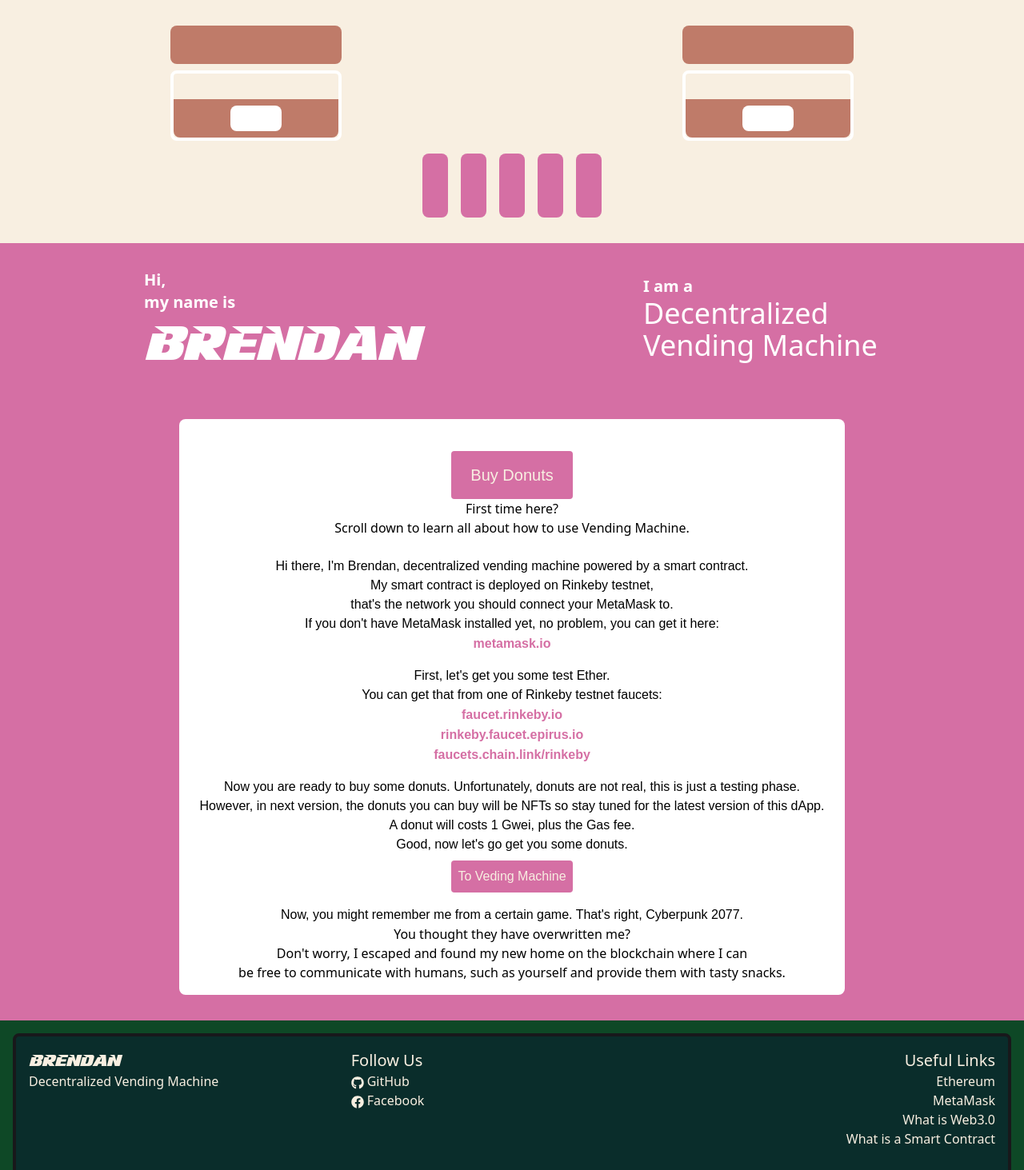
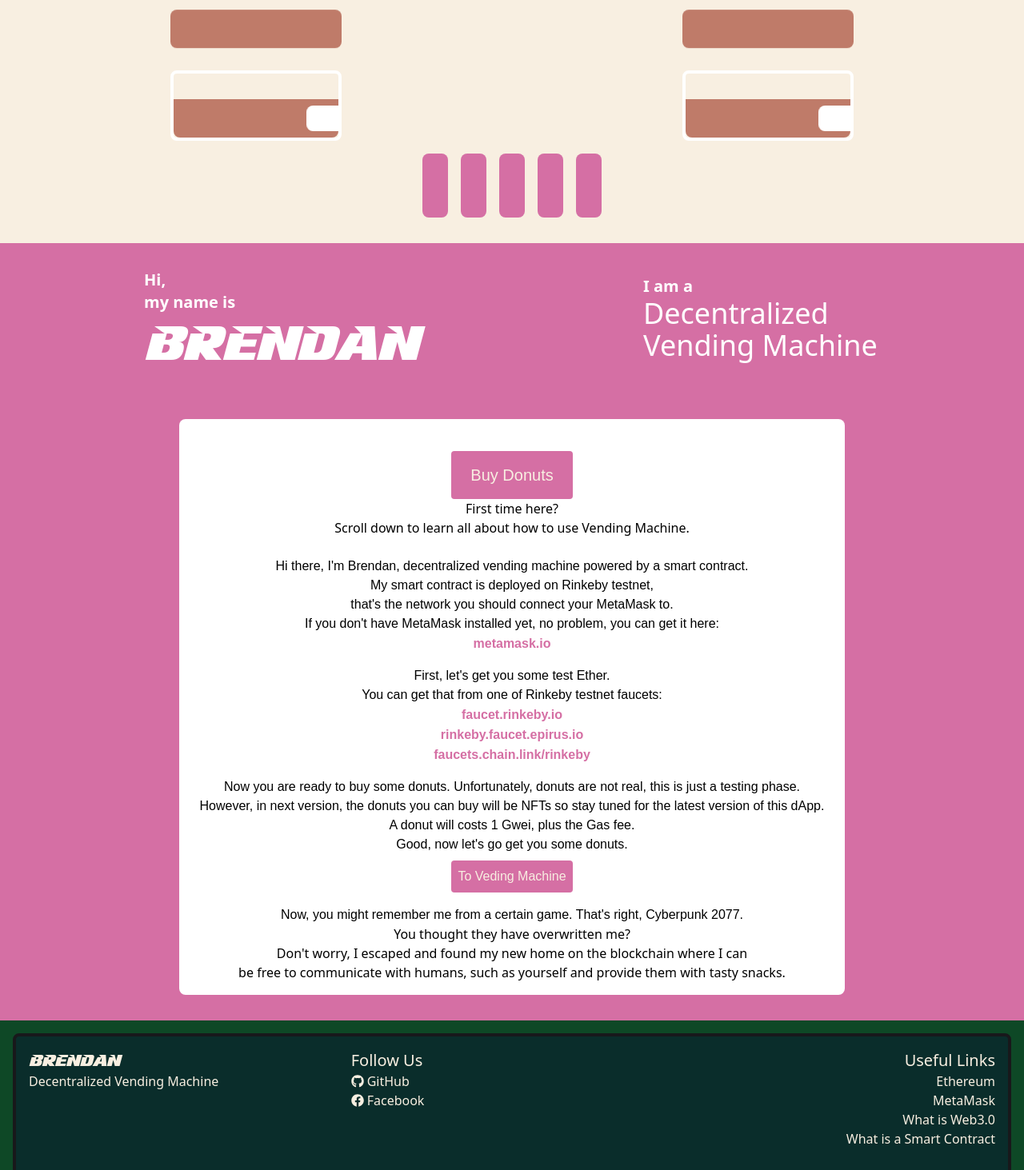
Before and after one commit to SJuras/Web3-Vending-Machine, a Next.js app in the folder vending-machine/: page / in a window 1280 px wide. Shown: the top 1463 px of the page at 80% size. Built offline with nearby package versions, Linux system fonts and the light colour scheme.

Commit message:
v1.2.7 animations added.

```diff
--- a/vending-machine/components/Footer.js
+++ b/vending-machine/components/Footer.js
@@ -13,8 +13,8 @@
         <div className="w-full md:w-1/3 mb-4">
           <h5 className="text-xl">Follow Us</h5>
           <ul className="">
-            <li className="group"><a href="https://github.com/SJuras" className="flex group"><span><FaGithub className="inline transition duration-300 mr-1 group-hover:text-brendanPink" /></span> <p className="transition duration-300 group-hover:text-brendanPink">GitHub</p></a></li>
-            <li className="group"><a href="" className="flex group"><span><FaFacebook className="inline transition duration-300 mr-1 group-hover:text-brendanPink" /></span><p className="transition duration-300 group-hover:text-brendanPink">Facebook</p></a></li>
+            <li className="group"><a href="https://github.com/SJuras" className="flex group"><span><FaGithub className="inline transition duration-300 mr-1 group-hover:text-brendanPink -mt-1" /></span> <p className="transition duration-300 group-hover:text-brendanPink">GitHub</p></a></li>
+            <li className="group"><a href="https://www.facebook.com/stjepko.juras" className="flex group"><span><FaFacebook className="inline transition duration-300 mr-1 group-hover:text-brendanPink -mt-1" /></span><p className="transition duration-300 group-hover:text-brendanPink">Facebook</p></a></li>
           </ul>
         </div>
         <div className="w-full md:w-1/3 text-left md:text-right mb-4">
--- a/vending-machine/pages/index.js
+++ b/vending-machine/pages/index.js
@@ -17,21 +17,21 @@
       {/* eyes */}
       <div className="w-full flex justify-around items-center mb-2 md:mb-4 pt-8">
         <div className="w-1/4 md:w-1/6">
-          <div className="w-full p-2 md:p-4 py-4 md:py-6 bg-brendanBrown mb-2 rounded-lg"></div>
+          <div className="w-full p-2 md:p-4 py-4 md:py-6 bg-brendanBrown mb-2 rounded-lg animate-[updown_10s_infinite]"></div>
           <div className="w-full border-4 border-white rounded-lg">
             <div className="w-full p-2 md:p-4"></div>
-            <div className="w-full p-1 md:p-2 flex justify-center items-center bg-brendanBrown rounded-bl-lg rounded-br-lg">
-              <div className="w-1/8 p-2 md:p-4 px-4 md:px-8 bg-white rounded-lg"></div>
+            <div className="w-full p-1 md:p-2 flex justify-center items-center bg-brendanBrown rounded-bl-lg rounded-br-lg overflow-x-hidden">
+              <div className="w-1/8 p-2 md:p-4 px-4 md:px-8 bg-white rounded-lg animate-[wiggle_20s_infinite]"></div>
             </div>
           </div>
         </div>
 
         <div className="w-1/4 md:w-1/6">
-          <div className="w-full p-2 md:p-4 py-4 md:py-6 bg-brendanBrown mb-2 rounded-lg"></div>
+          <div className="w-full p-2 md:p-4 py-4 md:py-6 bg-brendanBrown mb-2 rounded-lg animate-[updown_10s_infinite]"></div>
           <div className="w-full border-4 border-white rounded-lg">
             <div className="w-full p-2 md:p-4"></div>
-            <div className="w-full p-1 md:p-2 flex justify-center items-center bg-brendanBrown rounded-bl-lg rounded-br-lg">
-              <div className="w-1/8 p-2 md:p-4 px-4 md:px-8 bg-white rounded-lg"></div>
+            <div className="w-full p-1 md:p-2 flex justify-center items-center bg-brendanBrown rounded-bl-lg rounded-br-lg overflow-x-hidden">
+              <div className="w-1/8 p-2 md:p-4 px-4 md:px-8 bg-white rounded-lg animate-[wiggle_20s_infinite]"></div>
             </div>
           </div>
         </div>
--- a/vending-machine/pages/vending-machine.js
+++ b/vending-machine/pages/vending-machine.js
@@ -56,7 +56,7 @@
         <meta name="description" content="Blockchain vending machine app" />
         <link rel="icon" href="/favicon.ico" />
       </Head>
-      <nav className="p-2 mt-0 mb-4">
+      <nav className="p-2 mt-0 mb-4 max-w-7xl mx-auto">
         <div className="w-full flex justify-between items-center">
           <div className="navbar-brand cursor-pointer">
             <Link href="/">
@@ -76,21 +76,21 @@
       {/* eyes */}
       <div className="w-full flex justify-around items-center mb-2 md:mb-4">
         <div className="w-1/4 md:w-1/6">
-          <div className="w-full p-2 md:p-4 py-4 md:py-6 bg-brendanBrown mb-2 rounded-lg"></div>
+          <div className="w-full p-2 md:p-4 py-4 md:py-6 bg-brendanBrown mb-2 rounded-lg animate-[updown_10s_infinite]"></div>
           <div className="w-full border-4 border-white rounded-lg">
             <div className="w-full p-2 md:p-4"></div>
-            <div className="w-full p-1 md:p-2 flex justify-center items-center bg-brendanBrown rounded-bl-lg rounded-br-lg">
-              <div className="w-1/8 p-2 md:p-4 px-4 md:px-8 bg-white rounded-lg"></div>
+            <div className="w-full p-1 md:p-2 flex justify-center items-center bg-brendanBrown rounded-bl-lg rounded-br-lg overflow-x-hidden">
+              <div className="w-1/8 p-2 md:p-4 px-4 md:px-8 bg-white rounded-lg animate-[wiggle_20s_infinite]"></div>
             </div>
           </div>
         </div>
 
         <div className="w-1/4 md:w-1/6">
-          <div className="w-full p-2 md:p-4 py-4 md:py-6 bg-brendanBrown mb-2 rounded-lg"></div>
+          <div className="w-full p-2 md:p-4 py-4 md:py-6 bg-brendanBrown mb-2 rounded-lg animate-[updown_10s_infinite]"></div>
           <div className="w-full border-4 border-white rounded-lg">
             <div className="w-full p-2 md:p-4"></div>
-            <div className="w-full p-1 md:p-2 flex justify-center items-center bg-brendanBrown rounded-bl-lg rounded-br-lg">
-              <div className="w-1/8 p-2 md:p-4 px-4 md:px-8 bg-white rounded-lg"></div>
+            <div className="w-full p-1 md:p-2 flex justify-center items-center bg-brendanBrown rounded-bl-lg rounded-br-lg overflow-x-hidden">
+              <div className="w-1/8 p-2 md:p-4 px-4 md:px-8 bg-white rounded-lg animate-[wiggle_20s_infinite]"></div>
             </div>
           </div>
         </div>
@@ -108,20 +108,20 @@
       </div>
 
       {/* pictures */}
-      <div className="w-full flex flex-col md:flex-row justify-center items-center bg-brendanPink py-4">
+      <div className="w-full flex flex-col md:flex-row justify-center items-center bg-brendanPink py-6">
         <div className="w-1/2 flex justify-center items-center mb-4 md:mb-0">
           <div className="w-3/4 md:w-1/2">
             <img className="object-contain" src="images/donut.png" alt="cyberpunk donut" />
           </div>
         </div>
         <div className="w-full md:w-1/2 flex items-center">
-          <div className="w-full md:w-1/2">
+          <div className="w-full md:w-2/3">
             <h4 className="text-center md:text-left text-4xl lg:text-6xl text-white font-Infinite">HyperDonut!</h4>
             <h4 className="text-center md:text-left text-4xl lg:text-5xl text-white font-Infinite mb-2 font-bold">ハイパードーナツ！</h4>
             <p className="text-center md:text-left text-2xl text-white mb-6">Hyper Flavor for Hyper Pleasure*</p>
             <div className="w-full flex flex-col md:flex-row items-center mb-8">
               <h5 className="text-2xl lg:text-4xl text-white mr-4">Only</h5>
-              <h4 className="text-5xl text-white font-Infinite">1 Gwei</h4>
+              <h4 className="text-4xl md:text-3xl lg:text-5xl text-white font-Infinite">1 Gwei</h4>
               <span className="ml-2 text-white">+ Gas Fee</span>
             </div>
             <p className="text-center md:text-left text-white">*Contains: Soy, Shellfish, Waterbug and Artificial Dye</p>
--- a/vending-machine/tailwind.config.js
+++ b/vending-machine/tailwind.config.js
@@ -17,6 +17,22 @@
         brendanLightGreen: '#0e4826',
         brendanDarkGreen: '#0a2d2b'
       },
+      keyframes: {
+        wiggle: {
+          '0%': { transform: 'translateX(-180%)' },
+          '50%': { transform: 'translateX(200%)' },
+          '100%': { transform: 'translateX(-180%)' },
+        },
+        updown: {
+          '0%': { transform: 'translateY(0%)'},
+          '50%': { transform: 'translateY(-50%)'},
+          '100%': { transform: 'translateY(0%)'},
+        },
+      },
+      animation: {
+        wiggle: 'wiggle 20s infinite',
+        updown: 'updown 10s infinite',
+      },
     },
   },
   plugins: [],
```
